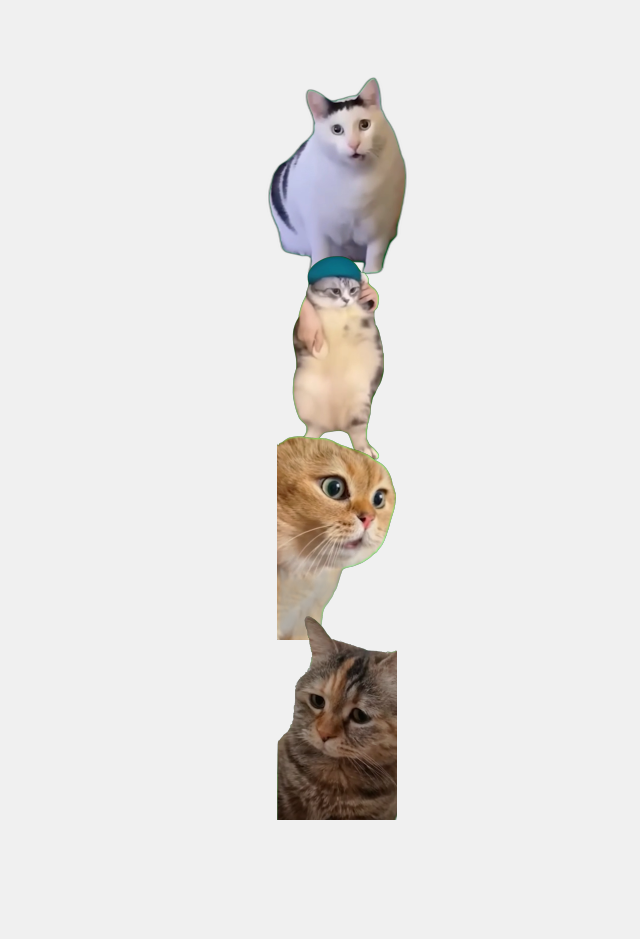
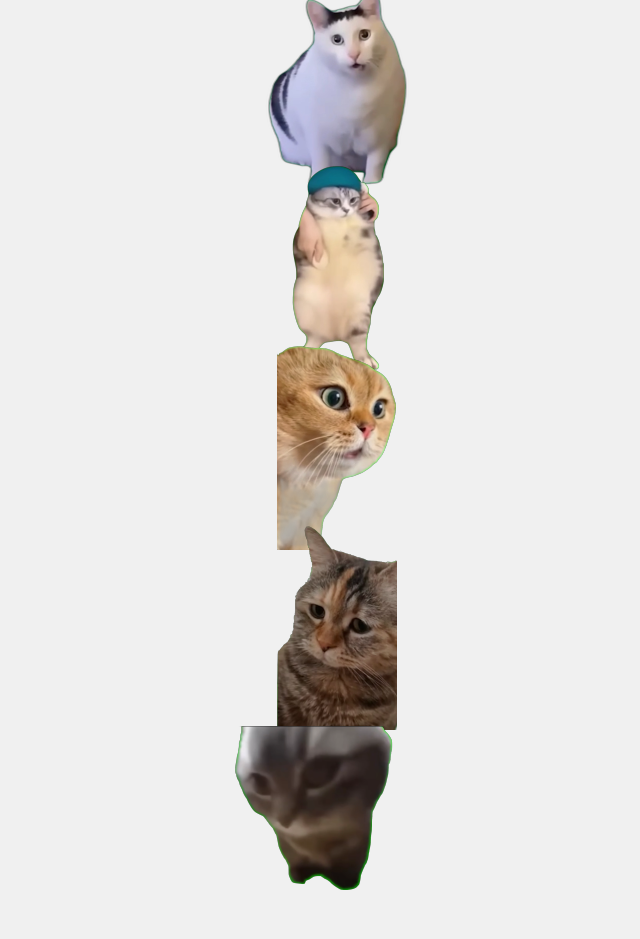
Before and after one commit to KusumotoKoki/meme-usdz, a plain HTML site: page index.html in a window 1280 px wide. Shown: the whole page, without its empty margins (303-943 px from the left). Before the commit the page ends 850 px from the top, so only its background shows below. Drawn offline with Linux system fonts and the light colour scheme.

Commit message:
add dubidaba

```diff
--- a/index.html
+++ b/index.html
@@ -51,6 +51,11 @@
           <img src="/models/okorarecat_rgba.png" alt="okorare cat">
       </a>
     </div>
+    <div>
+      <a rel="ar" href="/models/dubidabacat.usdz" class="centered-img">
+          <img src="/models/dubidabacat_rgba.png" alt="dubidaba cat">
+      </a>
+    </div>
   </div>
 </body>
 </html>
```
Also changed, not shown: 1 other file.
